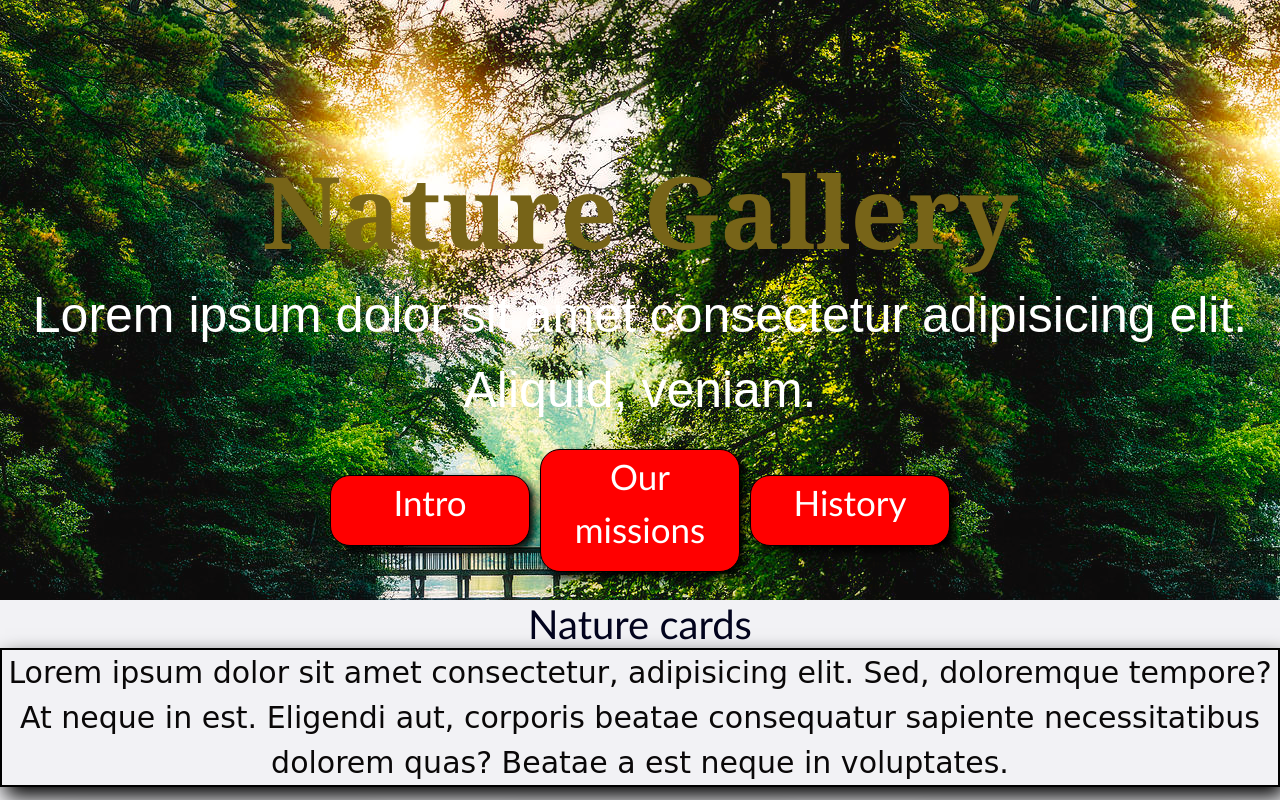
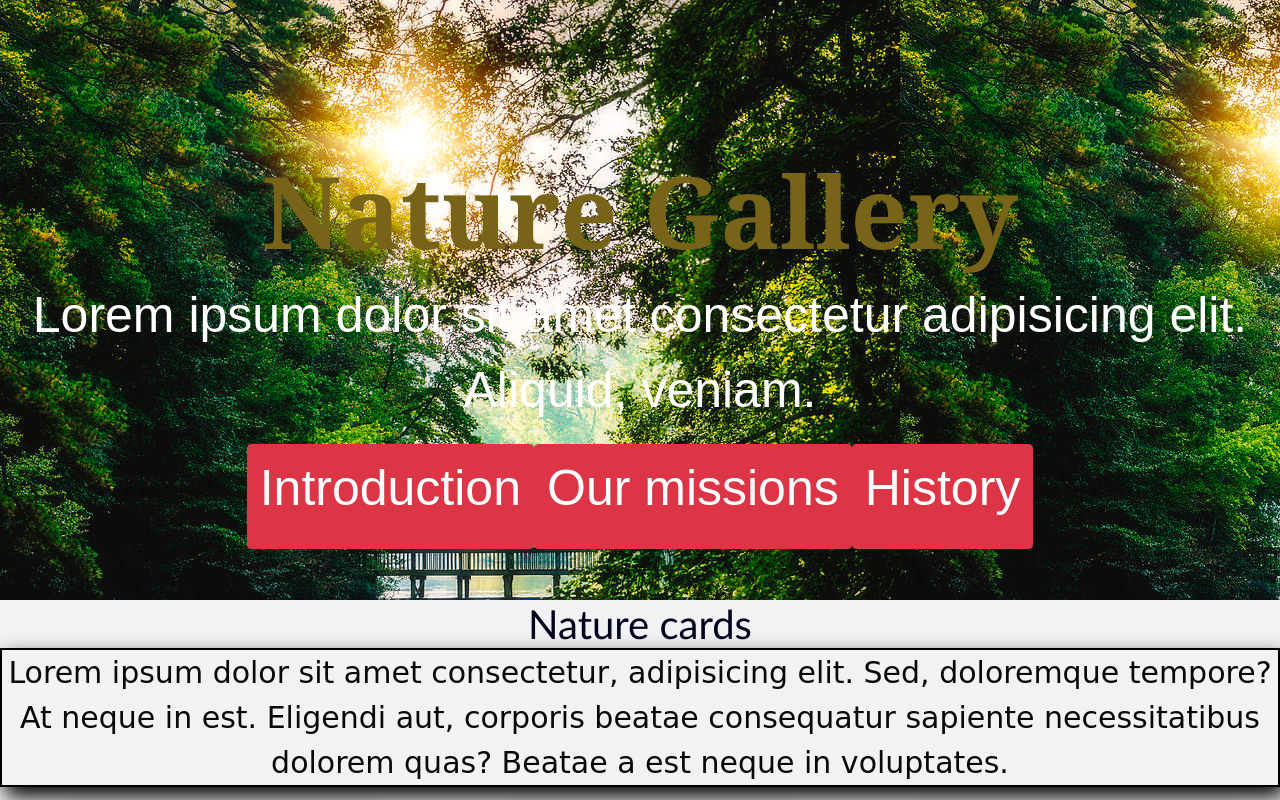
Before and after one commit to HatemC/first-page, a plain HTML site: page index.html in a window 1280 px wide. Shown: the top 800 px of the page. Drawn offline with nearby package versions, Linux system fonts and the light colour scheme.

Commit message:
Add of Bootstrap link and use h1 and btn style from bootstrap

```diff
--- a/index.html
+++ b/index.html
@@ -15,9 +15,9 @@
     <p>Lorem ipsum dolor sit amet consectetur adipisicing elit. Aliquid, veniam.</p>
       <div class="Banner-nav">
 
-        <div class="btn-banner"> <a href="#"><p>Intro</p></a></div>
-        <div class="btn-banner"> <a href="#"> <p>Our missions</p></a></div>
-        <div class="btn-banner"> <a href="#"><p>History</p></a></div>
+        <div class="btn btn-danger"> <a href="#"><p>Introduction</p></a></div>
+        <div class="btn btn-danger"> <a href="#"> <p>Our missions</p></a></div>
+        <div class="btn btn-danger"> <a href="#"><p>History</p></a></div>
       </div>
   </div>
   <div id="Introduction">
```
